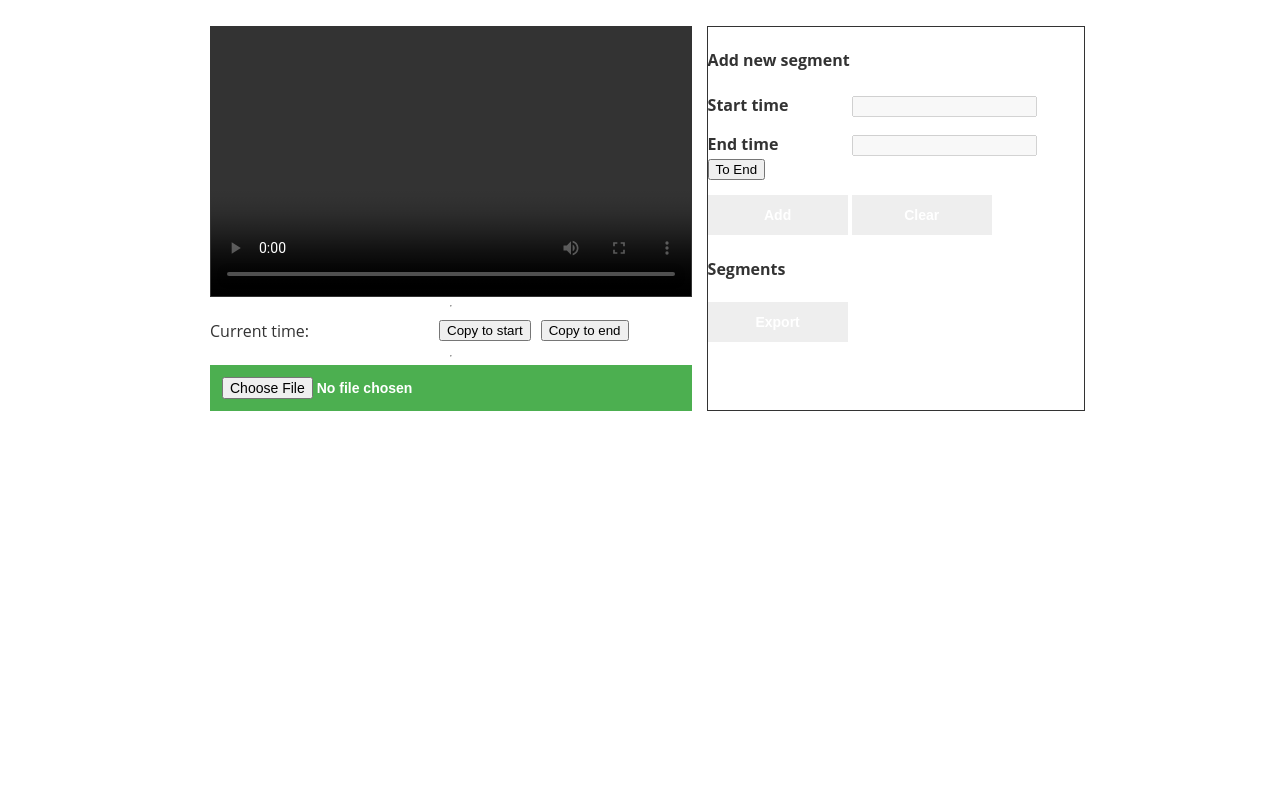
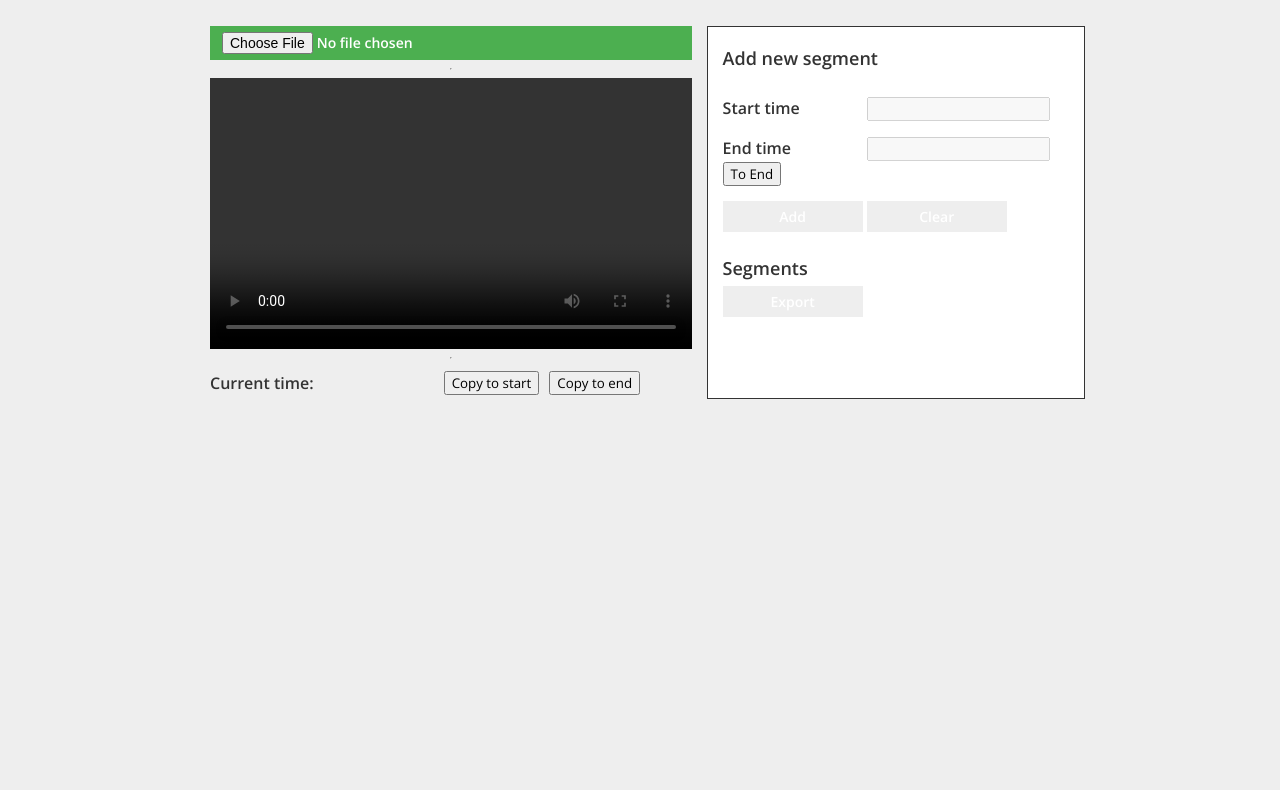
Before and after one commit to djkramnik/SimVideo, a website: page out/index.html in a window 1280 px wide. Shown: the part 80-870 px from the top of the page. Drawn offline with nearby package versions, Linux system fonts and the light colour scheme.

Commit message:
small aesthetic improvement

```diff
--- a/out/index.html
+++ b/out/index.html
@@ -3,10 +3,19 @@
   <head>
     <meta charset="utf-8" />
     <title>Sim Video</title>
+    <link rel="preconnect" href="https://fonts.googleapis.com">
+    <link rel="preconnect" href="https://fonts.googleapis.com">
+    <link rel="preconnect" href="https://fonts.gstatic.com" crossorigin>
+    <link href="https://fonts.googleapis.com/css2?family=Open+Sans:wght@400;600&display=swap" rel="stylesheet">
     <link href="/styles/util.css" type="text/css" rel="stylesheet" />
     <link href="/styles/component.css" type="text/css" rel="stylesheet" />
+    <style>
+      * {
+        font-family: 'Open Sans', sans-serif;
+      }
+    </style>
   </head>
-  <body>
+  <body style="background-color: #eee">
     <header class="dark">
       <div class="container flex aic gap-15">
         <h2 class="inline-block mr-10">Sim Video</h2>
@@ -20,7 +29,14 @@
     <div class="page container">
       <div class="layout">
         <!-- video -->
-        <div class="flex flex-dir-col pv-30 bg-white">
+        <div class="flex flex-dir-col pv-30">
+          <input
+            id="file-upload"
+            class="button primary primary-hover"
+            type="file"
+            accept="video/*"
+          />
+          <hr class="separator" />
           <div class="video-container">
             <video class="video" id="video" controls></video>
             <div id="video-overlay" class="video-overlay"></div>
@@ -28,26 +44,20 @@
           <hr class="separator" />
           <div class="flex aic">
             <p id="current-time-container" class="m0 mr-10">
-              Current time:
+              <strong>Current time:</strong>
             </p>
             <p style="width: 80px" id="current-time-value" class="mr-40"></p>
             <button id="copy-start" class="mr-10">Copy to start</button>
             <button id="copy-end">Copy to end</button>
           </div>
-          <hr class="separator" />
-          <input
-            id="file-upload"
-            class="button primary primary-hover"
-            type="file"
-            accept="video/*"
-          />
         </div>
         <!-- timestamps -->
-        <div class="flex flex-dir-col pv-30 bg-white">
-          <div class="timestamp-container">
+        <div class="flex flex-dir-col pv-30">
+          <div class="timestamp-container bg-white">
             <div>
               <!-- <h3>Segments</h3> -->
-              <h4>Add new segment</h4>
+              <h4 class="header">Add new segment</h4>
+              <div class="separator"></div>
               <form id="timestamp-form" class="flex gap-15 flex-wrap">
                 <div class="form-control">
                   <label class="minw-140 inline-block" for="start"
@@ -97,8 +107,10 @@
                 </div>
               </form>
             </div>
+            <div class="separator">
+            </div>
             <div>
-              <h4>Segments</h4>
+              <h4 class="header">Segments</h4>
               <ul id="timestamp-list" class="list"></ul>
             </div>
             <div>
@@ -118,7 +130,7 @@
       <div id="modal" class="p-24">
         <form id="preview-form" class="container">
           <h3>Preview</h3>
-          <div class="relative">
+          <div class="relative video-container">
             <div id="preview-overlay" class="border absolute overlay flex" style="z-index:1">
               <button id="play-button" type="button">
                 <img src="/assets/play-button.png" />
--- a/out/index.js
+++ b/out/index.js
@@ -26,6 +26,7 @@ const modalCancel = document.getElementById('modal-cancel')
 const modalDownload = document.getElementById('modal-download')
 const previewForm = document.getElementById('preview-form')
 const processedVideo = document.getElementById('processed')
+const body = document.body
 
 let uploadedFile = null
 let inFilename = ''
@@ -45,11 +46,13 @@ copyStart.addEventListener('click', () => {
   if (!startInput.disabled) {
     startInput.value = video.currentTime
   }
+  video.pause()
 }, false)
 copyEnd.addEventListener('click', () => {
   if (!endInput.disabled) {
     endInput.value = video.currentTime
   }
+  video.pause()
 }, false)
 toEnd.addEventListener('click', () => {
   if (!endInput.disabled) {
@@ -214,6 +217,9 @@ async function exportVideo() {
     return
   }
   modalContainer.classList.remove('hidden')
+  body.style.overflow = 'hidden'
+  body.scrollTop = 0
+  document.scrollTop = 0
   modalPreview.src = video.src
   modalPreview.currentTime = timestamps[0].start
 }
@@ -458,6 +464,7 @@ function cancelPreview() {
   modalPreview.pause()
   modalPreview.currentTime = timestamps[0].start
   modalContainer.classList.add('hidden')
+  body.style.overflow = 'auto'
   exportBtn.disabled = false
   exportBtn.classList.remove('disabled')
   modalSubmit.classList.remove('disabled')
--- a/out/styles/component.css
+++ b/out/styles/component.css
@@ -1,7 +1,7 @@
 .button {
   outline: none;
   border: none;
-  padding: 12px;
+  padding: 6px 12px;
   text-align: center;
   cursor: pointer;
   font-weight: bold;
@@ -15,14 +15,27 @@
   padding: 0;
 }
 
+div.separator {
+  height: 20px;
+}
+
+.header {
+  height: 34px;
+  display: flex;
+  align-items: center;
+  margin: 0;
+  font-weight: 700;
+  font-size: 18px;
+}
+
 .video {
   width: 100%;
   height: 100%;
 }
 
 .video-container {
-  max-width: 1000px;
-  border: 1px solid #333;
+  max-height: 360px;
+  /* border: 1px solid #333; */
   aspect-ratio: 16/9;
   position: relative;
 }
--- a/out/styles/util.css
+++ b/out/styles/util.css
@@ -127,6 +127,7 @@ html, body {
 .timestamp-container {
   border: 1px solid #333;
   height: 100%;
+  padding: 15px;
 }
 
 .logo {
```
Also changed, not shown: 1 other file.
